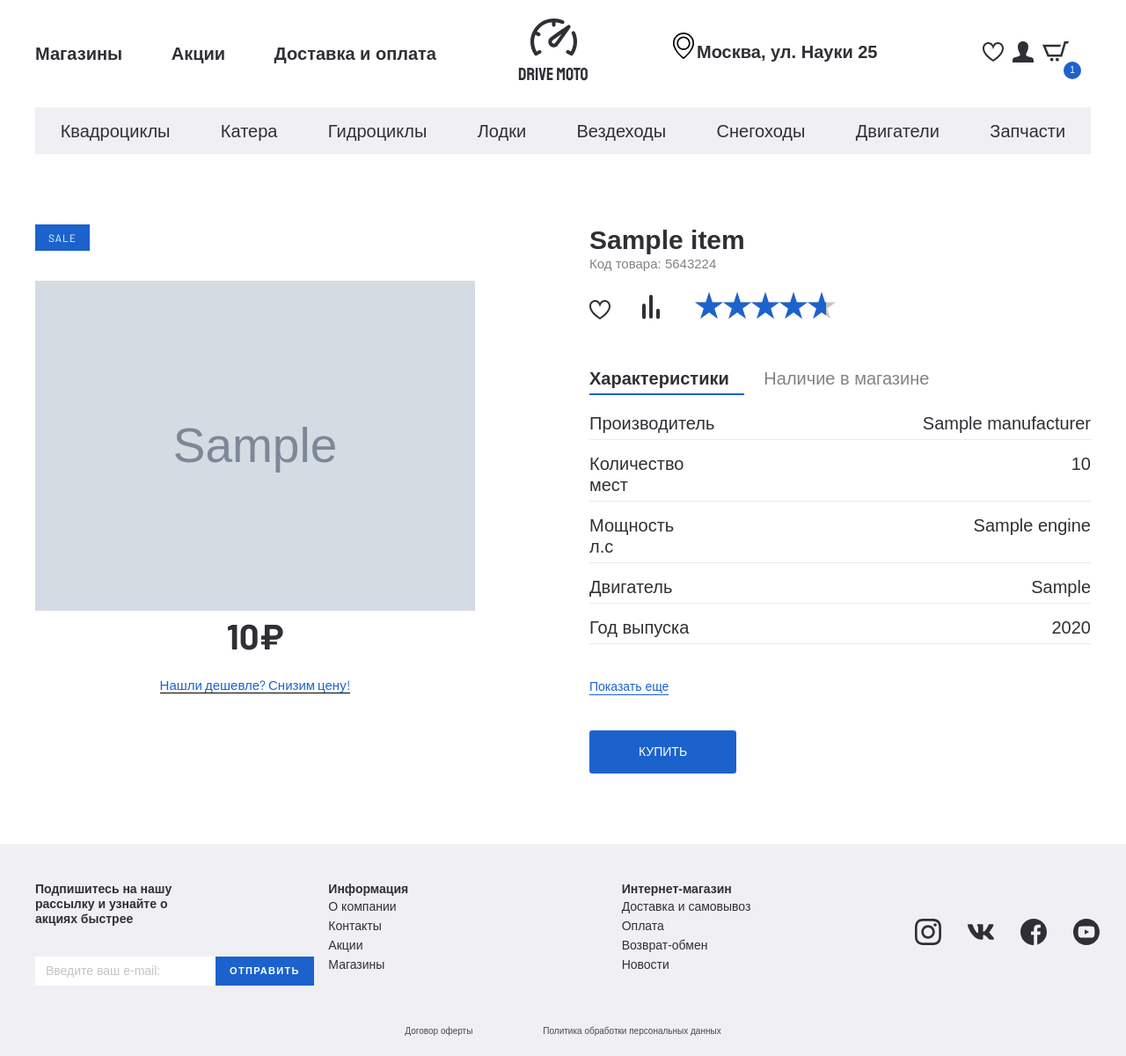
After one commit to Viral3301/Fastapi-eshop, a FastAPI app: template templates/product-page.html in a window 1280 px wide. The commit adds this page. Shown: the whole page at 88% size. Run offline with FastAPI, Linux system fonts and the light colour scheme; the template is opened without the code that fills it: most values are stand-ins (such as "Sample title", 1, 10 or a date in 2020); grey boxes marked "Sample" are stand-in pictures.

Commit message:
Product detail view added

```diff
--- a/main.py
+++ b/main.py
@@ -66,3 +66,8 @@ async def home(request: Request, category_id: int,page_num: int = 1,db: SessionL
     start = (page_num - 1) * 12
     end = start + 12
     return templates.TemplateResponse('catalog.html',{'request':request,'data': data[start:end],'pages_total':pages_total+1,"category_id":category_id,"page_num": page_num},)
+
+@app.get("/product/{product_id}")
+async def home(request: Request,product_id: int,db: SessionLocal = Depends(get_db)):
+    product = db.query(models.Vehicles).filter(models.Vehicles.id == product_id)
+    return templates.TemplateResponse('product-page.html',{'request':request,'product':product})
--- a/static/css/style.css
+++ b/static/css/style.css
@@ -981,3 +981,136 @@ button.catalog__filter-btnline{
 .social-list__item + .social-list__item{
     margin-left: 30px;
 }
+
+.product-card{
+    margin-bottom: 80px;
+}
+
+.product-card__inner{
+    display: flex;
+    justify-content: space-between;
+}
+
+.product-card__img-box{
+    width: 500px;
+    padding-top: 64px;
+    text-align: center;
+    font-family: 'Barlow', sans-serif;
+    position: relative;
+}
+
+.product-card__price-old{
+    line-height: 36px;
+    color: #2F3035;
+    opacity: 0.6;
+    display: inline-block;
+    font-size: 30px;
+    margin-bottom: 6px;
+    background-image: url('/img/old-line.svg');
+    background-repeat: no-repeat;
+}
+
+.product-card__price-new{
+    font-weight: bold;
+    font-size: 40px;
+    line-height: 48px;
+    margin-bottom: 18px;
+}
+
+.product-card__link{
+    border-bottom: 1px solid #000;
+    font-size: 15px;
+    line-height: 18px;
+    color: #1C62CD;
+}
+
+.product-card__content{
+    width: 570px;
+}
+
+.product-card__title{
+    font-weight: bold;
+    font-family: 'SFProDisplay-Bold', sans-serif;
+    font-size: 30px;
+    line-height: 36px;
+}
+
+.product-card__code{
+    font-size: 15px;
+    line-height: 18px;
+    color: #2F3035;
+    opacity: 0.6;
+    margin-bottom: 22px;
+}
+
+.product-card__buttons{
+    margin-bottom: 50px;
+}
+
+.product-card__tab{
+    line-height: 24px;
+    color: #2F3035;
+    opacity: 0.6;
+    font-size: 20px;
+    padding-bottom: 5px;
+    padding-right: 17px;
+    margin-bottom: 5px;
+}
+
+.product-card__tab + .product-card__tab{
+    padding-left: 17px;
+}
+
+.product-card__tab.tab--active{
+    opacity: 1;
+    border-bottom: 2px solid #1C62CD;
+    font-weight: bold;
+    font-family: 'SFProDisplay-Bold', sans-serif;
+}
+
+.product-card__item{
+    padding: 15px 0 6px;
+    border-bottom: 1px solid rgba(47,48,53,0.1);
+    display: flex;
+    justify-content: space-between;
+}
+
+.product-card__item-left{
+    padding-right: 15px;
+}
+
+.product-card__item-left{
+    width: 125px;
+}
+
+.product-card__more{
+    font-size: 14px;
+    line-height: 17px;
+    color: #1C62CD;
+    border-bottom: 1px solid #1C62CD;
+    margin: 20px 0 40px;
+}
+
+.product-card__list{
+    margin-bottom: 20px;
+}
+
+.product-card__btn button{
+    font-size: 14px;
+    line-height: 17px;
+    text-transform: uppercase;
+    color: #fff;
+    padding: 16px 56px;
+    background: #1C62CD;
+    border-radius: 3px;
+    border: none;
+    cursor: pointer;
+}
+
+.product-card__buttons a + a{
+    margin-left: 30px;
+}
+
+.product-card__img{
+    width: 100%;
+}
--- a/static/js/main.js
+++ b/static/js/main.js
@@ -32,4 +32,10 @@ $(function(){
         $(this).next().slideToggle(200)
     });
 
+    $(".rate-yo").rateYo({
+        ratedFill: "#1C62CD",
+        spacing: "7x",
+        normalFill: "#c4c4c4"
+    });
+
 });
--- a/templates/catalog.html
+++ b/templates/catalog.html
@@ -108,7 +108,7 @@
                                 <img src="img/cart-white.svg" alt="">
                             </button>
                             <a href="#" class="product-item__notify-link"><span> Сообщить о поступлении</span></a>
-                            <a class="product-item product-item--sale" href="#">
+                            <a class="product-item product-item--sale" href="/product/{{item.id}}">
                                 <p class="product-item__hover-text">Посмотреть товар</p>
                                 <img src="{{ url_for('content_img', path='/' + item.image) }}" alt="" class="product-item__img">
                                 <h4 class="products-item__title">{{ item.title }}</h4>
--- /dev/null
+++ b/templates/product-page.html
@@ -0,0 +1,68 @@
+{% extends 'base.html' %}
+
+
+   {% block content %}
+
+    <section class="product-card">
+        <div class="container">
+            {% for item in product %}
+            <div class="product-card__inner">
+                <div class="product-card__img-box product-item--sale">
+                    <img src="{{ url_for('content_img',path='/'+ item.image) }}" alt="" class="product-card__img">
+                    <p class="product-card__price-new">{{ item.price }}₽</p>
+                    <a href="" class="product-card__link">Нашли дешевле? Снизим цену!</a>
+                </div>
+                <div class="product-card__content">
+                    <h1 class="product-card__title">{{ item.title }}</h1>
+                    <p class="product-card__code">
+                        Код товара: 5643224
+                    </p>
+                    <div class="product-card__buttons">
+                        <a class="product-card__icon-favorite"><img src="{{ url_for('static',path='img/heart-icon.svg') }}" alt=""></a>
+                        <a class="product-card__icon-comparsion"><img src="{{ url_for('static',path='img/comparsion.svg') }}" alt=""></a>
+                        <a class="rate">
+                            <div class="rate-yo" data-rateyo-rating="4"></div>
+                        </a>
+                    </div>
+                    <div class="tabs-wrapper product-card__tabs">
+                        <div class="tabs">
+                            <a href="" class="tab product-card__tab tab--active">Характеристики</a>
+                            <a href="" class="tab product-card__tab">Наличие в магазине</a>
+                        </div>
+                        <div class="tabs-container">
+                            <div class="tabs-content product-card__tab-content tabs-content--active">
+                                <ul class="product-card__list">
+                                    <li class="product-card__item">
+                                        <div class="product-card__item-left">Производитель</div>
+                                        <div class="product-card__item-right">{{ item.manufacturer}}</div>
+                                    </li>
+                                    <li class="product-card__item">
+                                        <div class="product-card__item-left">Количество мест</div>
+                                        <div class="product-card__item-right">{{item.seats}}</div>
+                                    </li>
+                                    <li class="product-card__item">
+                                        <div class="product-card__item-left">Мощность л.с</div>
+                                        <div class="product-card__item-right">{{item.engine}}</div>
+                                    </li>
+                                    <li class="product-card__item">
+                                        <div class="product-card__item-left">Двигатель</div>
+                                        <div class="product-card__item-right">{{item.engine_type}}</div>
+                                    </li>
+                                    <li class="product-card__item">
+                                        <div class="product-card__item-left">Год выпуска</div>
+                                        <div class="product-card__item-right">{{item.year}}</div>
+                                    </li>
+                                </ul>
+                                <a href="" class="product-card__more">Показать еще</a>
+                                <div class="product-card__btn">
+                                    <button>Купить</button>
+                                </div>
+                            </div>
+                        </div>
+                    </div>
+                </div>
+            </div>
+            {% endfor %}
+        </div>
+    </section>
+    {% endblock content %}
```
Also changed, not shown: static/img/comparsion.svg (added), static/img/content/gidrotsikl-1-large.png (added).
